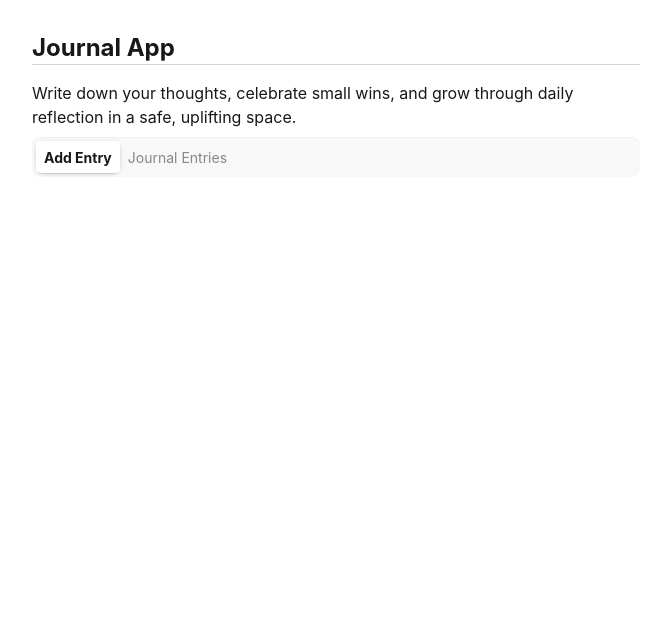
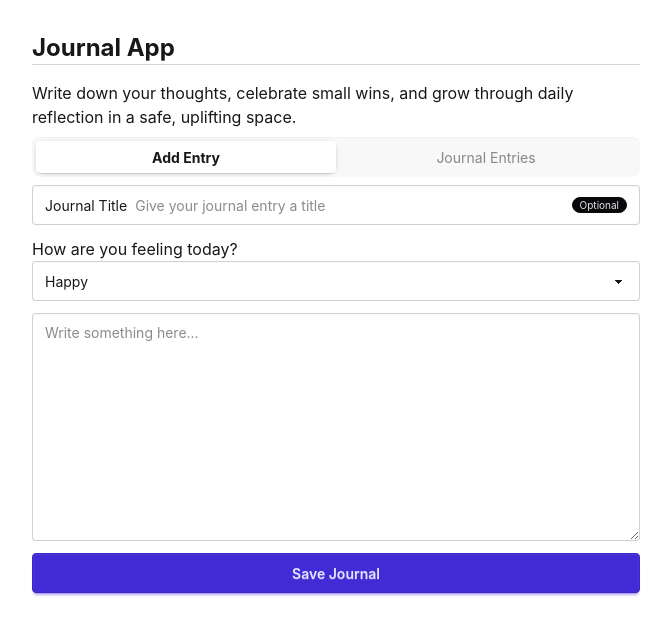
Before and after one commit to tuprikov/react-journaling-app, a React (Vite) app: page / in a window 1280 px wide. Shown: the top 634 px of the page, without its empty margins (304-975 px from the left). Built offline with nearby package versions, Linux system fonts and the light colour scheme.

Commit message:
Added the journal entry form.

```diff
--- a/src/App.tsx
+++ b/src/App.tsx
@@ -1,5 +1,3 @@
-import React from 'react'
-
 import Tabs from './components/Tabs'
 
 const App = () => {
@@ -16,9 +14,46 @@ const App = () => {
                         through daily reflection in a safe, uplifting space.
                     </p>
                 </header>
+
                 {/* Tabs */}
                 <Tabs />
+
                 {/* Form */}
+                <form className="flex flex-col gap-3">
+                    <label className="input group w-full">
+                        Journal Title
+                        <input
+                            type="text"
+                            className="grow"
+                            placeholder="Give your journal entry a title"
+                        />
+                        <span className="badge badge-neutral badge-xs">
+                            Optional
+                        </span>
+                    </label>
+
+                    <div className="flex flex-col">
+                        <label className="form-control w-full">
+                            How are you feeling today?
+                        </label>
+                        <select
+                            defaultValue="Happy"
+                            className="select select-bordered w-full"
+                        >
+                            <option selected>Happy</option>
+                            <option>Neutral</option>
+                            <option>Sad</option>
+                        </select>
+                    </div>
+
+                    <textarea
+                        className="textarea textarea-bordered w-full"
+                        placeholder="Write something here..."
+                        rows={10}
+                    ></textarea>
+
+                    <button className="btn btn-primary">Save Journal</button>
+                </form>
             </div>
         </div>
     )
--- a/src/components/Tabs.tsx
+++ b/src/components/Tabs.tsx
@@ -11,14 +11,14 @@ const Tabs = () => {
         <div role="tablist" className="tabs tabs-box tabs-sm">
             <a
                 role="tab"
-                className={`tab ${selectedTab === 'add' && 'tab-active font-bold'}`}
+                className={`tab flex-1 ${selectedTab === 'add' && 'tab-active font-bold'}`}
                 onClick={() => handleToggleTab('add')}
             >
                 Add Entry
             </a>
             <a
                 role="tab"
-                className={`tab ${selectedTab === 'entries' && 'tab-active font-bold'}`}
+                className={`tab flex-1 ${selectedTab === 'entries' && 'tab-active font-bold'}`}
                 onClick={() => handleToggleTab('entries')}
             >
                 Journal Entries
```
